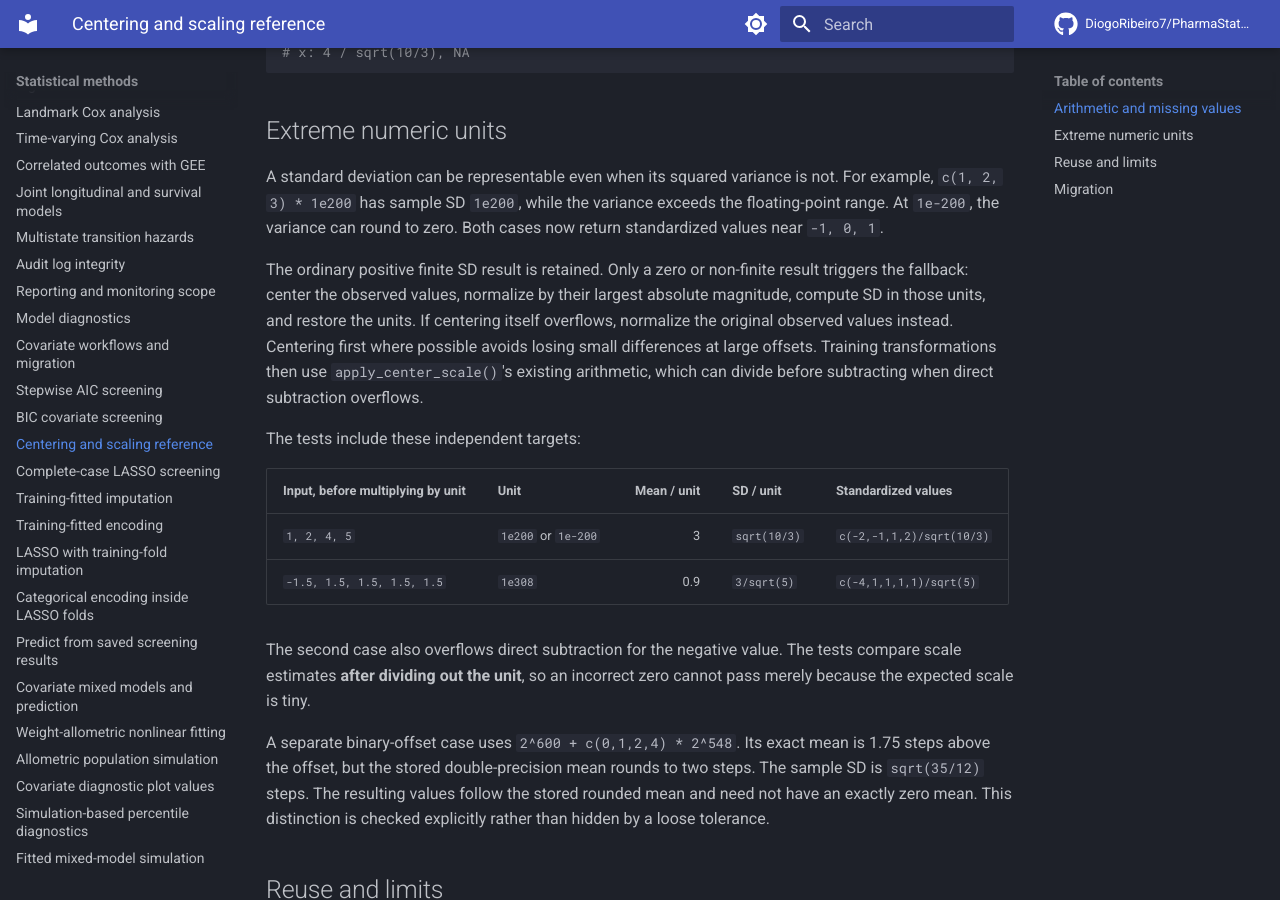
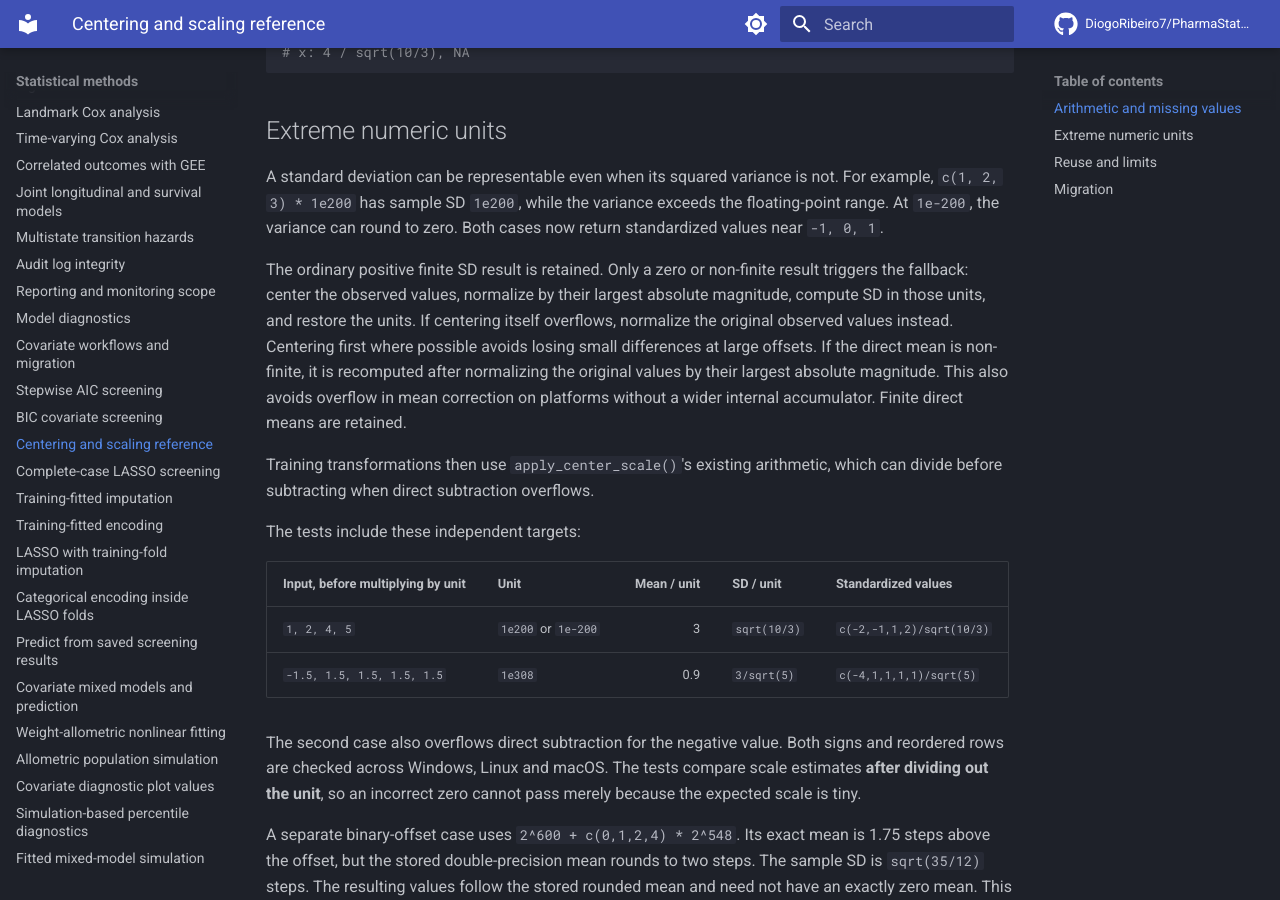
Before and after one commit to DiogoRibeiro7/PharmaStatsR, an MkDocs documentation site: the page built from docs/scaling-reference.md, in a window 1280 px wide and 900 px high, scrolled down 852 px. Built offline with MkDocs 1.6.1 and Material for MkDocs 9.7.7, drawn with Linux system fonts in a browser that asks for light colours; comment, search, counter and statistics services are not loaded.

Commit message:
Recover representable means on platforms with narrow accumulators

```diff
--- a/docs/scaling-reference.md
+++ b/docs/scaling-reference.md
@@ -49,6 +49,11 @@ result triggers the fallback: center the observed values, normalize by their
 largest absolute magnitude, compute SD in those units, and restore the units.
 If centering itself overflows, normalize the original observed values instead.
 Centering first where possible avoids losing small differences at large offsets.
+If the direct mean is non-finite, it is recomputed after normalizing the
+original values by their largest absolute magnitude. This also avoids overflow
+in mean correction on platforms without a wider internal accumulator. Finite
+direct means are retained.
+
 Training transformations then use `apply_center_scale()`'s existing arithmetic,
 which can divide before subtracting when direct subtraction overflows.
 
@@ -60,6 +65,7 @@ The tests include these independent targets:
 | `-1.5, 1.5, 1.5, 1.5, 1.5` | `1e308` | 0.9 | `3/sqrt(5)` | `c(-4,1,1,1,1)/sqrt(5)` |
 
 The second case also overflows direct subtraction for the negative value.
+Both signs and reordered rows are checked across Windows, Linux and macOS.
 The tests compare scale estimates **after dividing out the unit**, so an
 incorrect zero cannot pass merely because the expected scale is tiny.
 
```
Also changed, not shown: NEWS.md (+2 -1 lines), docs/limitations.md (+2 -2 lines), 3 other files.
